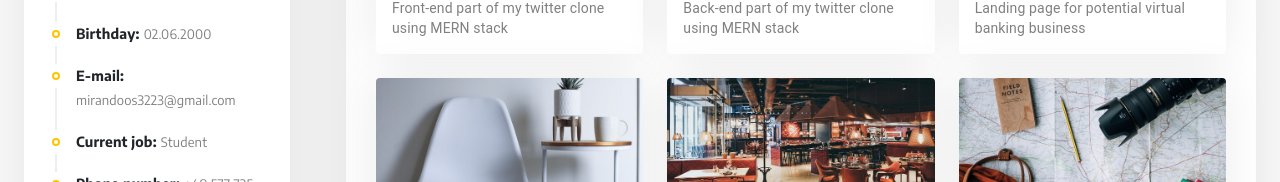
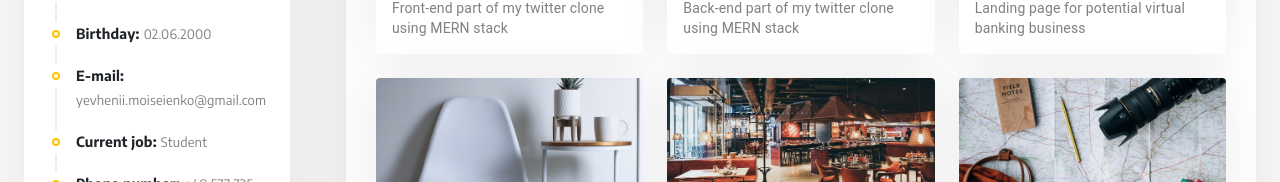
Before and after one commit to Yevhwnii/portfolio, a React (Create React App) app: page /portfolio in a window 1280 px wide. Shown: the part 490-672 px from the top of the page. Built offline with nearby package versions, Linux system fonts and the light colour scheme.

Commit message:
CV link and email updated

```diff
--- a/src/components/Profile/index.jsx
+++ b/src/components/Profile/index.jsx
@@ -94,7 +94,7 @@ const Profile = () => {
           <div className='profile_buttonWrapper'>
             <CustomBtn
               text='Show CV'
-              linkTo='https://pdfhost.io/v/n4lJpFZMb_CVpdf.pdf'
+              linkTo='https://pdfhost.io/v/wOyHo33fg_Moiseienko_Yevhenii_CVpdf.pdf'
               icon={<ButtonIcon />}
             />
           </div>
--- a/src/utils/resumeData.js
+++ b/src/utils/resumeData.js
@@ -58,7 +58,7 @@ export const profileTimeline = {
   },
   email: {
     title: 'E-mail',
-    text: 'mirandoos3223@gmail.com',
+    text: 'yevhenii.moiseienko@gmail.com',
   },
   job: {
     title: 'Current job',
```
